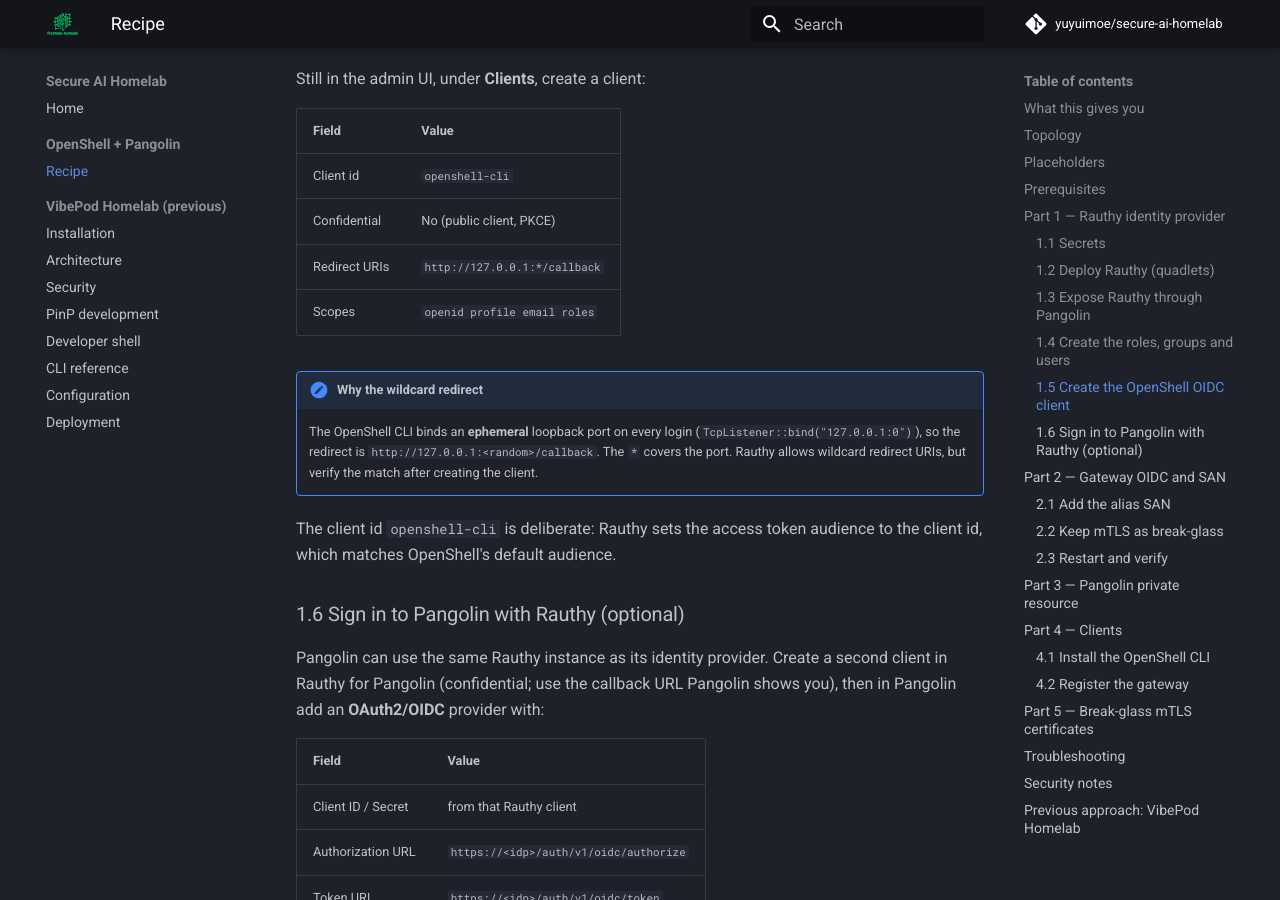
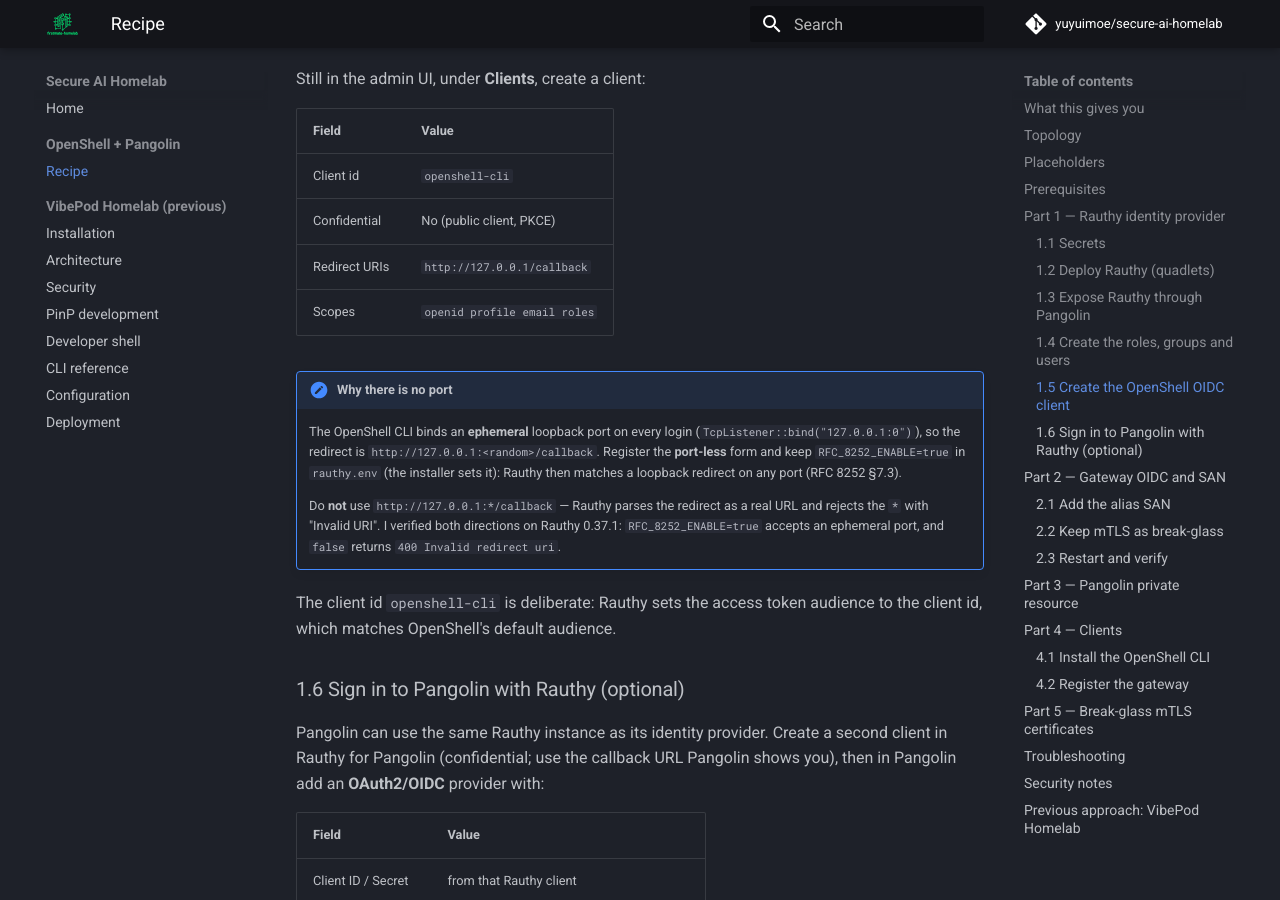
Before and after one commit to yuyuimoe/secure-ai-homelab, an MkDocs documentation site: the page built from docs/guides/openshell-pangolin.md, in a window 1280 px wide and 900 px high, scrolled down 4019 px. Built offline with MkDocs 1.6.1 and Material for MkDocs 9.7.7, drawn with Linux system fonts in a browser that asks for light colours; comment, search, counter and statistics services are not loaded; some of the changed text lies outside the part shown.

Commit message:
fix(rauthy): port-less loopback redirect + RFC_8252_ENABLE
Rauthy rejects http://127.0.0.1:*/callback (the '*' does not parse as a URL
port -> 'Invalid URI') and static clients need the port to match. The correct
mechanism is RFC 8252: set RFC_8252_ENABLE=true and register the port-less
http://127.0.0.1/callback, which then matches any ephemeral port.

Verified on Rauthy 0.37.1 in a container: with the flag true a bootstrap static
client accepts redirect_uri http://127.0.0.1:55555/callback (HTTP 200); with the
flag false the same request returns 400 'Invalid redirect uri'. Add the flag to
the env template and assert it in test-rauthy.sh.

```diff
--- a/docs/guides/openshell-pangolin.md
+++ b/docs/guides/openshell-pangolin.md
@@ -173,14 +173,20 @@ Still in the admin UI, under **Clients**, create a client:
 |---|---|
 | Client id | `openshell-cli` |
 | Confidential | No (public client, PKCE) |
-| Redirect URIs | `http://127.0.0.1:*/callback` |
+| Redirect URIs | `http://127.0.0.1/callback` |
 | Scopes | `openid profile email roles` |
 
-!!! note "Why the wildcard redirect"
+!!! note "Why there is no port"
     The OpenShell CLI binds an **ephemeral** loopback port on every login
     (`TcpListener::bind("127.0.0.1:0")`), so the redirect is
-    `http://127.0.0.1:<random>/callback`. The `*` covers the port. Rauthy allows
-    wildcard redirect URIs, but verify the match after creating the client.
+    `http://127.0.0.1:<random>/callback`. Register the **port-less** form and keep
+    `RFC_8252_ENABLE=true` in `rauthy.env` (the installer sets it): Rauthy then
+    matches a loopback redirect on any port (RFC 8252 §7.3).
+
+    Do **not** use `http://127.0.0.1:*/callback` — Rauthy parses the redirect as a
+    real URL and rejects the `*` with "Invalid URI". I verified both directions on
+    Rauthy 0.37.1: `RFC_8252_ENABLE=true` accepts an ephemeral port, and `false`
+    returns `400 Invalid redirect uri`.
 
 The client id `openshell-cli` is deliberate: Rauthy sets the access token
 audience to the client id, which matches OpenShell's default audience.
@@ -346,7 +352,7 @@ local PKI, or by minting short-lived certificates. Track serial numbers with
 | Symptom | Cause | Fix |
 |---|---|---|
 | `x509: certificate is valid for ...` on connect | Alias missing from the server certificate | Add `<alias>` to `server_sans`, restart, re-enroll bundles |
-| Login redirect fails | Redirect URI not registered | Register `http://127.0.0.1:*/callback` on the `openshell-cli` client |
+| Login redirect fails | Redirect URI not registered | Register `http://127.0.0.1/callback` (port-less) with `RFC_8252_ENABLE=true` |
 | `Authentication: Failed` / browser opens but no roles | Roles claim empty | Confirm `roles_claim = "roles"` and that the user has `openshell-admin` or `openshell-user` |
 | Gateway cannot reach the IdP | Issuer not HTTPS or not reachable from the VPS | `curl https://<idp>/auth/v1/.well-known/openid-configuration` from the VPS |
 | Everyone loses access after a SAN change | Local PKI regenerated | Re-copy the new client bundle / re-run `gateway add` |
```
Also changed, not shown: 2 other files.
